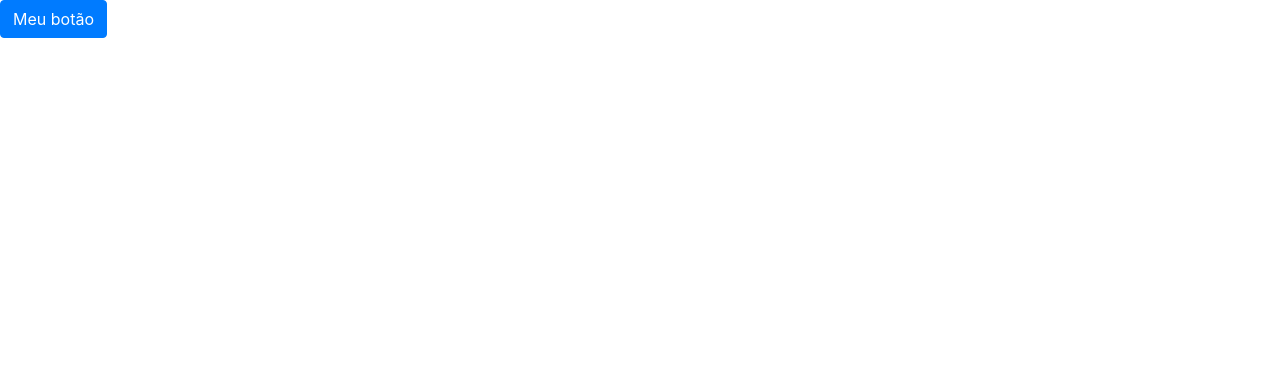
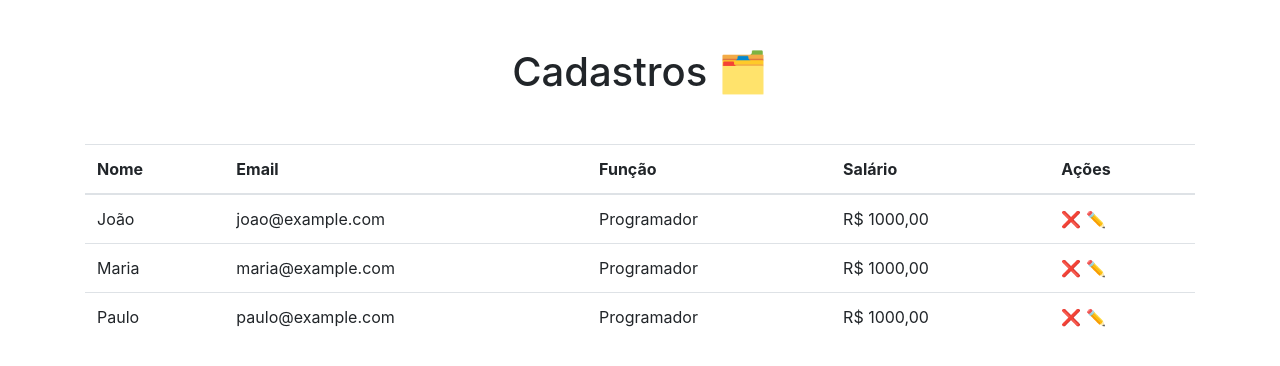
Before and after one commit to HenriqueMichelini/introphp, a PHP site: page / in a window 1280 px wide. Shown: the top 366 px of the page. Run offline with PHP 8.4, Linux system fonts and the light colour scheme.

Commit message:
CREATE table

```diff
--- a/index.php
+++ b/index.php
@@ -8,6 +8,42 @@
     <title>Índice</title>
 </head>
 <body>
-    <button class="btn btn-primary">Meu botão</button>
+    <div class="container">
+        <h1 class="text-center mt-5 mb-5">Cadastros <?php echo "\u{1F5C2}"?></h1>
+        <table class="table">
+        <thead>
+            <tr>
+            <th>Nome</th>
+            <th>Email</th>
+            <th>Função</th>
+            <th>Salário</th>
+            <th>Ações</th>
+            </tr>
+        </thead>
+        <tbody>
+            <tr>
+            <td>João</td>
+            <td>joao@example.com</td>
+            <td>Programador</td>
+            <td>R$ 1000,00</td>
+            <td><?php echo "\u{274C} ✏️"?></td>
+            </tr>
+            <tr>
+            <td>Maria</td>
+            <td>maria@example.com</td>
+            <td>Programador</td>
+            <td>R$ 1000,00</td>
+            <td><?php echo "\u{274C} ✏️"?></td>
+            </tr>
+            <tr>
+            <td>Paulo</td>
+            <td>paulo@example.com</td>
+            <td>Programador</td>
+            <td>R$ 1000,00</td>
+            <td><?php echo "\u{274C} ✏️"?></td>
+            </tr>
+        </tbody>
+        </table>
+    </div>
 </body>
 </html>
```
